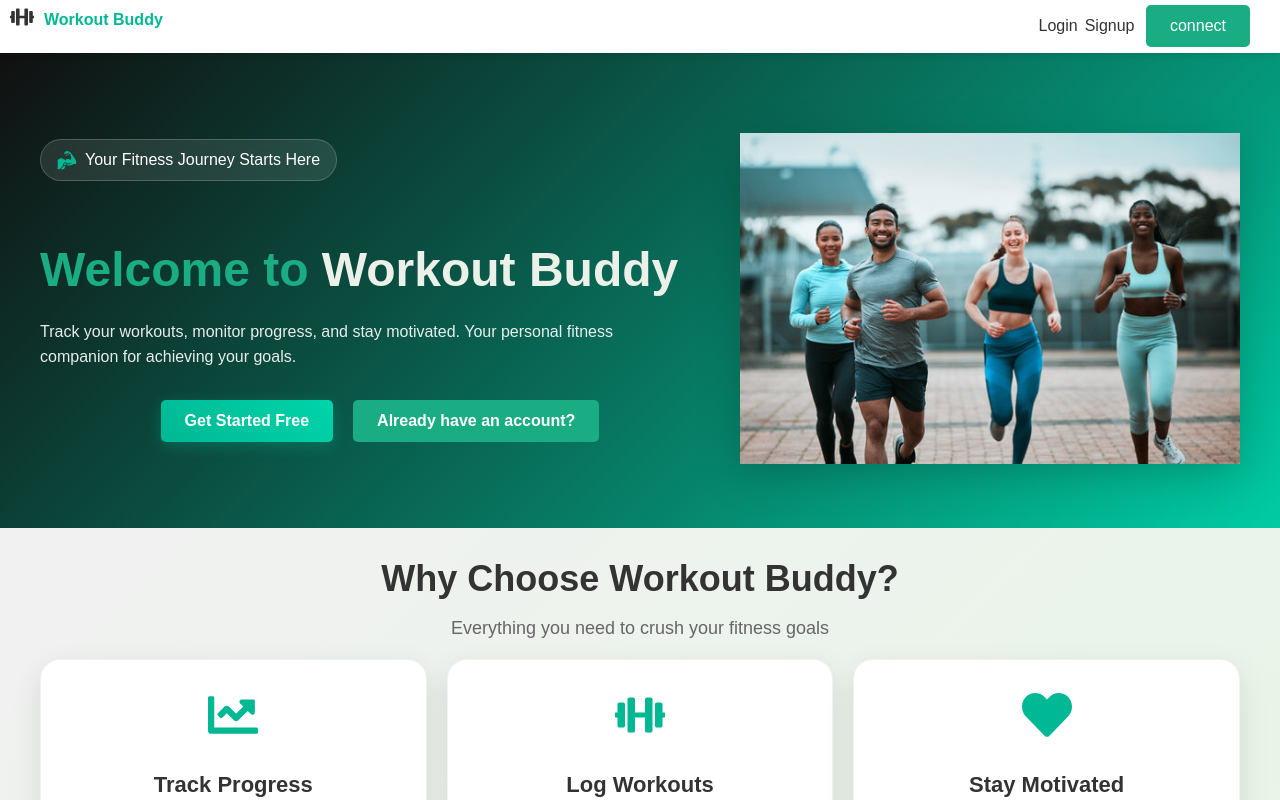
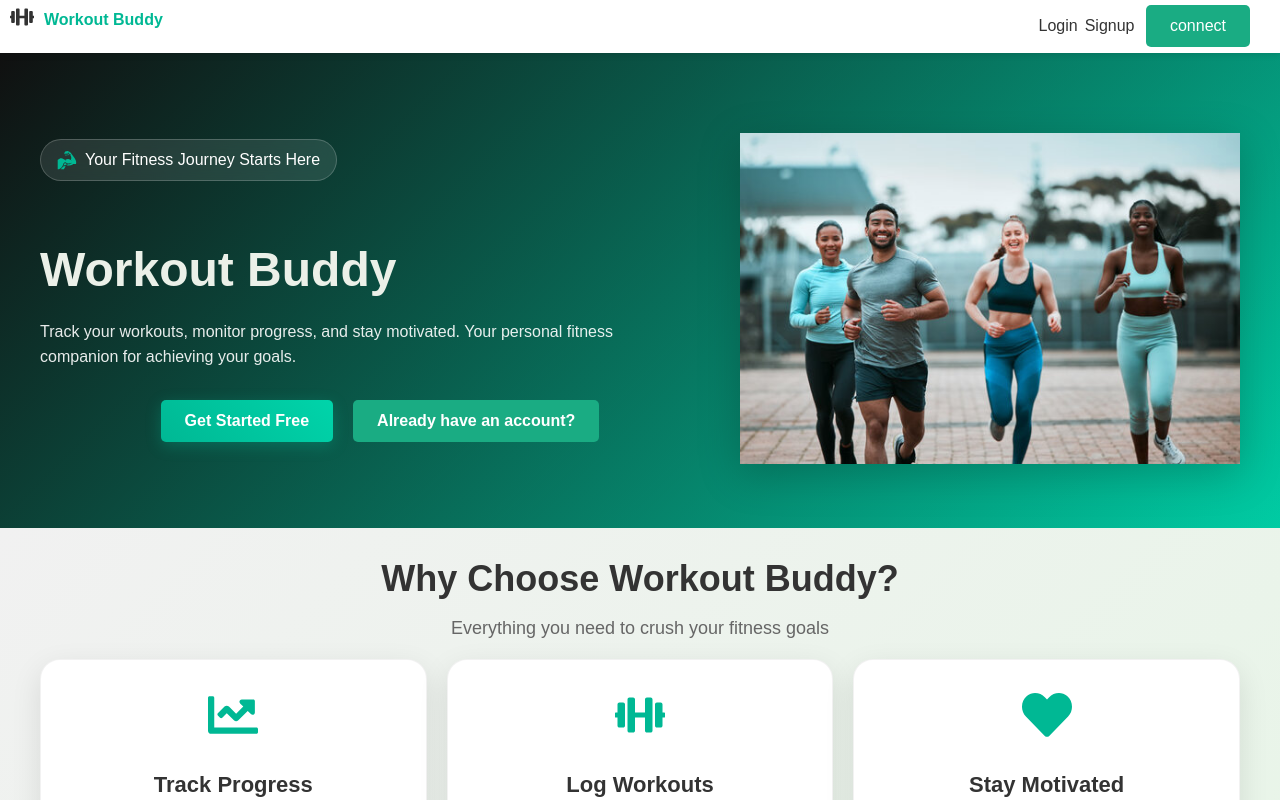
Before and after one commit to Poojaprajapati2417/workout-frontend, a React (Create React App) app: page / in a window 1280 px wide. Shown: the top 800 px of the page. Built offline with nearby package versions, Linux system fonts and the light colour scheme; no server answers.

Commit message:
any frontend change

```diff
--- a/src/pages/LandingPage.jsx
+++ b/src/pages/LandingPage.jsx
@@ -23,7 +23,7 @@ const LandingPage = () => {
                                 <GiBiceps className="hero-icon" />
                                 <span>Your Fitness Journey Starts Here</span>
                             </div>
-                            <h1>Welcome to <span className="brand-highlight">Workout Buddy</span></h1>
+                            <h1> <span className="brand-highlight">Workout Buddy</span></h1>
                             <p className="hero-description">
                                 Track your workouts, monitor progress, and stay motivated.
                                 Your personal fitness companion for achieving your goals.
```
